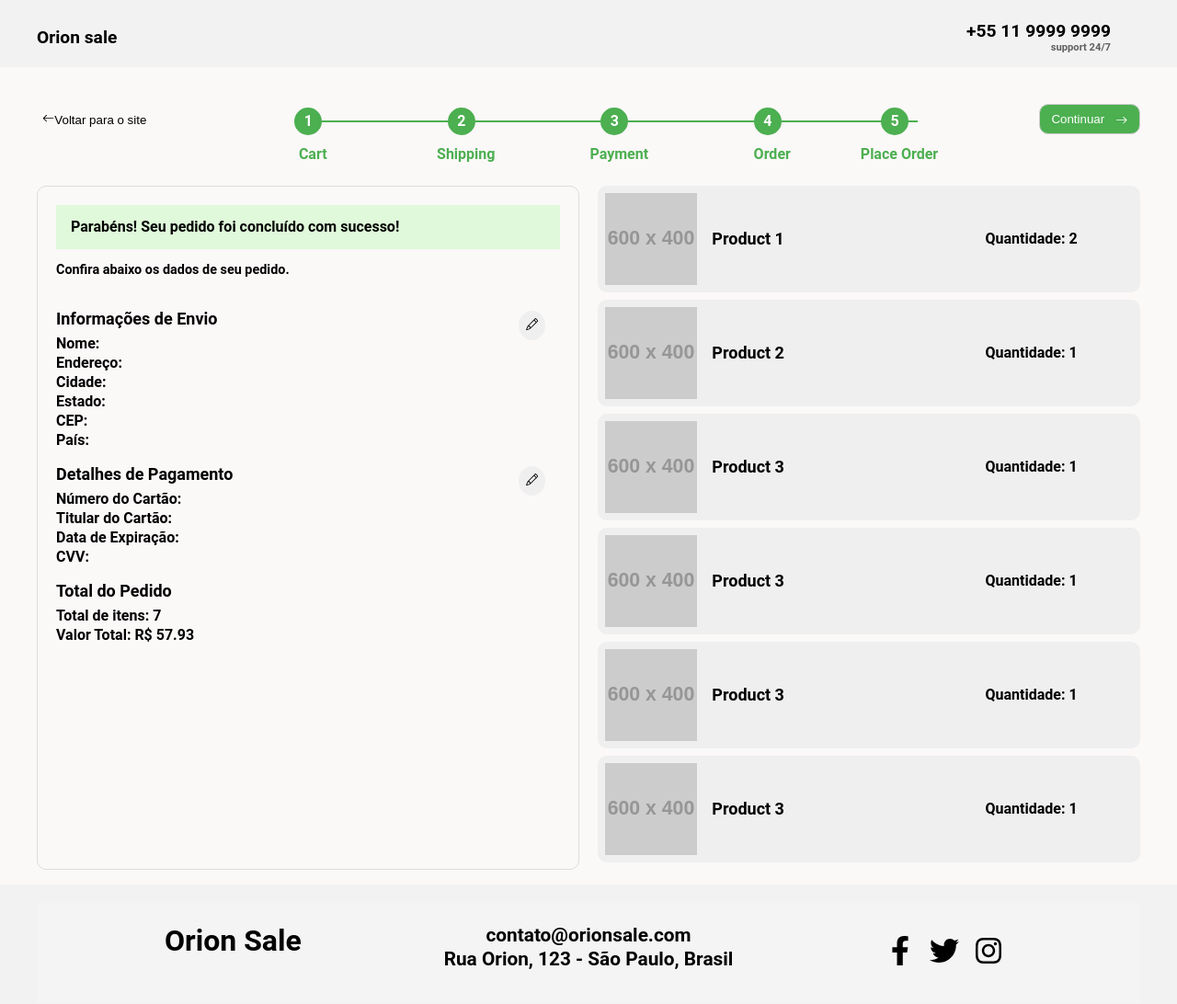
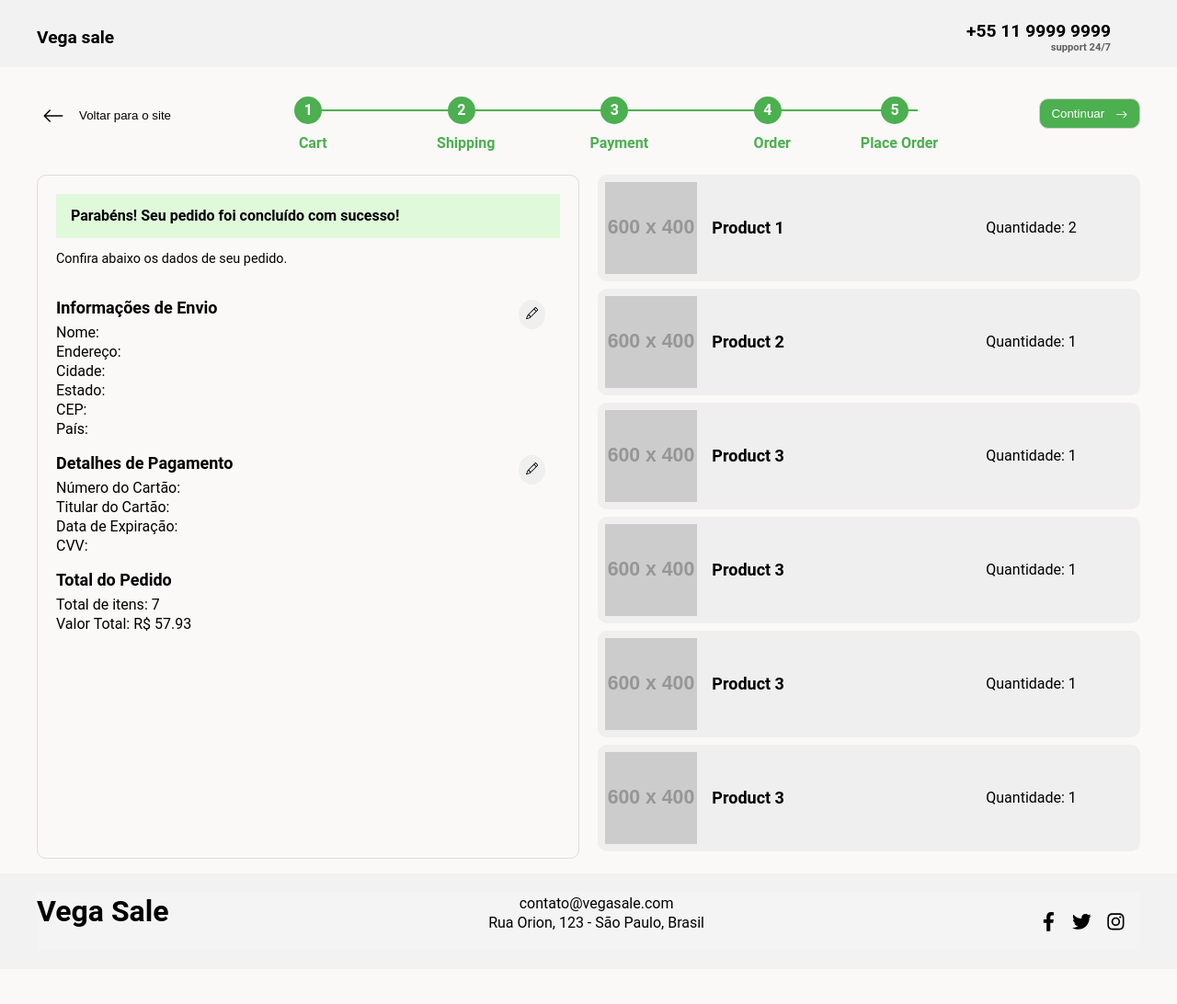
Before and after one commit to pereiraisaiah21/vega-sale, a React (Vite) app: page /cart/1 in a window 1280 px wide. Shown: the top 1092 px of the page at 92% size. After the commit the page ends 1054 px from the top, so only its background shows below. Built offline with nearby package versions, Linux system fonts and the light colour scheme; a web font is replaced by a local one.

Commit message:
style: cart adjusts

```diff
--- a/src/pages/Cart/CartFooter.jsx
+++ b/src/pages/Cart/CartFooter.jsx
@@ -10,10 +10,10 @@ const Footer = () => {
     <footer className='checkout__footer'>
       <div className='checkout__footer__wrapper'>
         <div className='checkout__footer__logo'>
-          <h1 className='checkout__footer__logo__title'>Orion Sale</h1>
+          <h1 className='checkout__footer__logo__title'>Vega Sale</h1>
         </div>
         <div className='checkout__footer__contact'>
-          <p>contato@orionsale.com</p>
+          <p>contato@vegasale.com</p>
           <p>Rua Orion, 123 - São Paulo, Brasil</p>
         </div>
         <div className='checkout__footer__social'>
--- a/src/pages/Cart/CartHeader.jsx
+++ b/src/pages/Cart/CartHeader.jsx
@@ -11,7 +11,7 @@ const Header = () => {
           <div className='header__bottom'>
             <div className='header__logo'>
               <span className='header__logo__icon'>orion sale</span>
-              <h1 className='header__logo__title'>Orion sale</h1>
+              <h1 className='header__logo__title'>Vega sale</h1>
             </div>
             <nav className='header__nav'>
               <ul className='header__list'>
--- a/src/pages/Cart/CartProduct.jsx
+++ b/src/pages/Cart/CartProduct.jsx
@@ -21,7 +21,6 @@ const CartProduct = ({ cartItems, setCartItems, total, totalPrice }) => {
     slidesToScroll: 1,
     speed: 500,
     infinite: false,
-    // spaceBetween: 100,
     dots: false,
     centerMode: false
   }
@@ -54,7 +53,7 @@ const CartProduct = ({ cartItems, setCartItems, total, totalPrice }) => {
   return (
     <section>
       <div className='checkout__wrap'>
-        <p>Seus produtos</p>
+        <p className='checkout__title'>Meus produtos</p>
         <Slider ref={slider} {...sliderSettings} className='checkout__list'>
           {cartItems.map((item) => (
             <li className='checkout__item' key={item.id}>
--- a/src/styles/Sheets/Checkout.scss
+++ b/src/styles/Sheets/Checkout.scss
@@ -13,12 +13,16 @@
     margin: 0 auto;
   }
 
+  &__title {
+    text-align: left !important;
+    margin: 1rem 0 1.5rem !important;
+    font-weight: 700;
+  }
+
   &__content {
     p {
       margin: 0 0 1rem;
       width: 100%;
-      font-weight: 700;
-      font-size: 1.3rem;
       text-align: center;
     }
   }
@@ -64,7 +68,7 @@
 
   &__item-image {
     width: 100%;
-    height: 250px;
+    height: 200px;
     object-fit: cover;
     margin: 0 auto;
     border-radius: 10px;
@@ -176,13 +180,11 @@
       background-color: #f4f4f4;
       max-width: 1200px;
       margin: auto;
-      padding: 20px;
       display: flex;
       justify-content: center;
     }
 
     &__logo {
-      flex: 1;
 
       &__title {
         font-size: 2rem;
@@ -203,13 +205,17 @@
 
         a {
           color: black;
+          font-size: 1.3rem;
         }
       }
     }
 
+    &__contact {
+      flex: 1;
+    }
+
     &__contact,
     &__social {
-      flex: 1;
 
       p {
         margin: 5px 0;
@@ -255,7 +261,7 @@
       display: flex;
       justify-content: space-between;
       align-items: center;
-      padding: 2.75rem 2rem 0;
+      padding: 2rem 2rem 0;
     }
 
     &__item {
@@ -321,7 +327,6 @@
 
 .shippingForm {
   display: flex;
-  background-color: #f2f2f2;
   margin: 1rem 0;
   padding: 2rem;
 
@@ -409,7 +414,6 @@
 
 .paymentForm {
   display: flex;
-  background-color: #f2f2f2;
   margin: 1rem 0;
   padding: 2rem;
 
--- a/src/styles/Sheets/Header.scss
+++ b/src/styles/Sheets/Header.scss
@@ -317,5 +317,10 @@
     border: none;
     background-color: unset;
     cursor: pointer;
+
+    svg {
+      margin: 0 1rem -8px 0;
+      font-size: 1.5rem;
+    }
   }
 }
```
